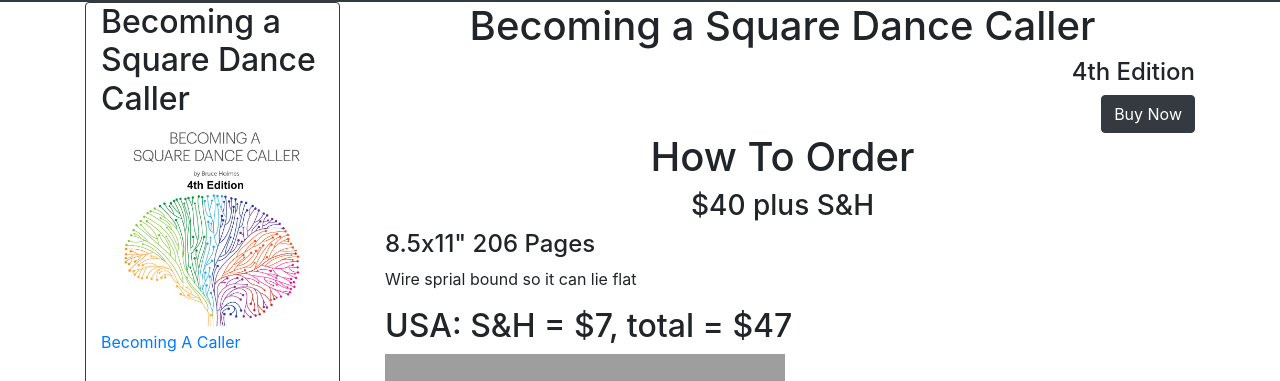
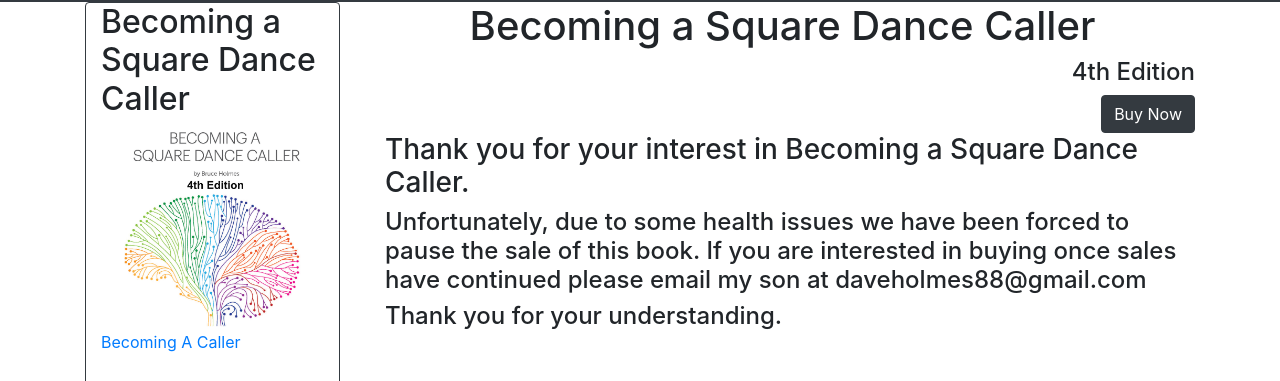
Before and after one commit to daveholmes88/dadwebsite, a React (Create React App) app: page /BecomingHowToOrder in a window 1280 px wide. Shown: the part 80-461 px from the top of the page. Built offline with nearby package versions, Linux system fonts and the light colour scheme; grey boxes are pictures that could not be loaded.

Commit message:
paused sales

```diff
--- a/src/components/Becoming/HowToOrder.js
+++ b/src/components/Becoming/HowToOrder.js
@@ -13,7 +13,10 @@ export default function HowToOrder() {
                 <Col>
                     <BecomingTitle />
                         <Container>
-                            <h3 className='text-center'><h1>How To Order</h1></h3>
+                            <h3>Thank you for your interest in Becoming a Square Dance Caller.</h3>
+                            <h4>Unfortunately, due to some health issues we have been forced to pause the sale of this book. If you are interested in buying once sales have continued please email my son at daveholmes88@gmail.com</h4>
+                            <h4>Thank you for your understanding.</h4>
+                            {/* <h3 className='text-center'><h1>How To Order</h1></h3>
                             <h3 className='text-center'>$40 plus S&H</h3>
                             <h4>8.5x11" 206 Pages</h4>
                             <p>Wire sprial bound so it can lie flat</p>
@@ -46,7 +49,7 @@ export default function HowToOrder() {
                             <br></br>Bruce Holmes
                             <br></br>1115 Mulford St
                             <br></br>Evanston, IL 60202-3318
-                        </p>
+                        </p> */}
                         </Container>
                 </Col>
             </Row>
--- a/src/components/Music/Life/Life.js
+++ b/src/components/Music/Life/Life.js
@@ -128,7 +128,7 @@ export default function Life() {
                             </p>
                                 <br></br>
                                 <br></br>
-                                <h3>Buy it Now: $10</h3>
+                                {/* <h3>Buy it Now: $10</h3>
                                 <form target="paypal" action="https://www.paypal.com/cgi-bin/webscr" method="post">
                                     <input type="hidden" name="cmd" value="_s-xclick" />
                                     <input type="hidden" name="hosted_button_id" value="ALT32F399HQCW" />
@@ -175,7 +175,7 @@ export default function Life() {
                                     </table>
                                     <input type="image" src="https://www.paypalobjects.com/en_US/i/btn/btn_cart_LG.gif" border="0" name="submit" alt="PayPal - The safer, easier way to pay online!" />
                                     <img alt="" border="0" src="https://www.paypalobjects.com/en_US/i/scr/pixel.gif" width="1" height="1"></img>
-                                </form>
+                                </form> */}
                             </div>
                         </Col>
                     </Row>
--- a/src/components/Music/Old/Old.js
+++ b/src/components/Music/Old/Old.js
@@ -121,7 +121,7 @@ export default function Old() {
                                     <br></br>
                             Remo Ricaldone, Susa Onda Radio, Italy
                         </p>
-                                <h3>Buy it Now: $10</h3>
+                                {/* <h3>Buy it Now: $10</h3>
                                 <form target="paypal" action="https://www.paypal.com/cgi-bin/webscr" method="post">
                                     <input type="hidden" name="cmd" value="_s-xclick" />
                                     <input type="hidden" name="hosted_button_id" value="UKYJ2GW856ZE2" />
@@ -152,7 +152,7 @@ export default function Old() {
                                     </table>
                                     <input type="image" src="https://www.paypalobjects.com/en_US/i/btn/btn_cart_LG.gif" border="0" name="submit" alt="PayPal - The safer, easier way to pay online!" />
                                     <img alt="" border="0" src="https://www.paypalobjects.com/en_US/i/scr/pixel.gif" width="1" height="1" />
-                                </form>
+                                </form> */}
                             </div>
                         </Col>
                     </Row>
--- a/src/components/SciFi/AnvilOrder.js
+++ b/src/components/SciFi/AnvilOrder.js
@@ -13,7 +13,10 @@ export default function AnvilOrder() {
                 <Col>
                 <Container>
                             <AnvilTitle />
-                            <h3 className='text-center'><h1>How To Order</h1></h3>
+                            <h3>Thank you for your interest in Anvil of the Heart.</h3>
+                            <h4>Unfortunately, due to some health issues we have been forced to pause the sale of this book. If you are interested in buying once sales have continued please email my son at daveholmes88@gmail.com</h4>
+                            <h4>Thank you for your understanding.</h4>
+                            {/* <h3 className='text-center'><h1>How To Order</h1></h3>
                             <h3 className='text-center'>$25 plus S&H</h3>
                             <h3><h2>USA: S&H = $7, total = $32</h2></h3>
                             <form target="paypal" action="https://www.paypal.com/cgi-bin/webscr" method="post">
@@ -44,7 +47,7 @@ export default function AnvilOrder() {
                             <br></br>Bruce Holmes
                             <br></br>1115 Mulford St
                             <br></br>Evanston, IL 60202-3318
-                        </p>
+                        </p> */}
                         </Container>
                 </Col>
             </Row>
--- a/src/components/Shopping/Music.js
+++ b/src/components/Shopping/Music.js
@@ -11,9 +11,12 @@ export default function Music() {
                 <ShoppingIndex />
                 <Col>
                     <h1>Music</h1>
+                    <h3>Thank you for your interest in my music.</h3>
+                    <h4>Unfortunately, due to some health issues we have been forced to pause sales for a short time. Please check out my music on Spotify or Apple Music.</h4>
+                    <h4>Thank you for your understanding.</h4>
                     <Row>
                         <Col sm={6}>
-                            <Image
+                            {/* <Image
                                 src='/Music/LifeCover.jpg'
                                 alt='lifeShopping'
                                 fluid='true'
@@ -152,7 +155,7 @@ export default function Music() {
                                     fluid='true'
                                     alt='okrshirt'
                                 />
-                            </div>
+                            </div> */}
                         </Col>
                     </Row>
                 </Col>
--- a/src/components/Shopping/SciFi.js
+++ b/src/components/Shopping/SciFi.js
@@ -11,7 +11,10 @@ export default function SciFi() {
                 <ShoppingIndex />
                 <Col>
                     <h1>SciFi</h1>
-                    <Row>
+                    <h3>Thank you for your interest in Anvil of the Heart.</h3>
+                    <h4>Unfortunately, due to some health issues we have been forced to pause the sale of this book. If you are interested in buying once sales have continued please email my son at daveholmes88@gmail.com</h4>
+                    <h4>Thank you for your understanding.</h4>
+                    {/* <Row>
                         <Col>
                             <Image
                                 src='/AnvilCover.jpg'
@@ -46,7 +49,7 @@ export default function SciFi() {
                                 <input type="image" src="https://www.paypal.com/en_US/i/btn/btn_cart_LG.gif" border="0" name="submit" alt="PayPal - The safer, easier way to pay online!" />
                             </div>
                         </Col>
-                    </Row>
+                    </Row> */}
                 </Col>
             </Row>
         </Container>
--- a/src/components/Shopping/Shopping.js
+++ b/src/components/Shopping/Shopping.js
@@ -15,7 +15,9 @@ export default function Shopping() {
                     almost all you need for a fulfilled life.</h4>
                         <h4>(The Feldenkrais Lessons are delivered as a
                         download and puchased <a href="/Feldenkrais">here</a>)</h4>
-                        <h4>Everything comes with a satisfaction guarantee:
+                        <h4>Unfortunately, due to some health issues we have been forced to pause all non-automated sales for a short time.</h4>
+                        <h4>Thank you for your understanding.</h4>
+                        {/* <h4>Everything comes with a satisfaction guarantee:
                         If you're not delighted, your money will be refunded</h4>
                     <br></br>
                     <h4>Shipping Charges, Directions</h4>
@@ -27,7 +29,7 @@ export default function Shopping() {
                     <p>Transactions are handled by PayPal. With PayPal you always have the option of paying with a credit card; just look for that option on the screen - it's there. PayPal has solid security in place. If you wish to buy more than one of an item, you'll be able to modify the quantity in the cart. If you have any difficulty you can email me at:</p>
                     <p>Bruce (symbol for at) BruceTHolmes.com</p>
                     <p>If you would be more comfortable paying by check, you can always send me a check at:</p>
-                    <p>Bruce Holmes, 1115 Mulford Street, Evanston, IL 60202-3318</p>
+                    <p>Bruce Holmes, 1115 Mulford Street, Evanston, IL 60202-3318</p> */}
                 </Col>
             </Row>
         </Container>
```
Also changed, not shown: 2 other files (tests, documents, lock files or other folders).
